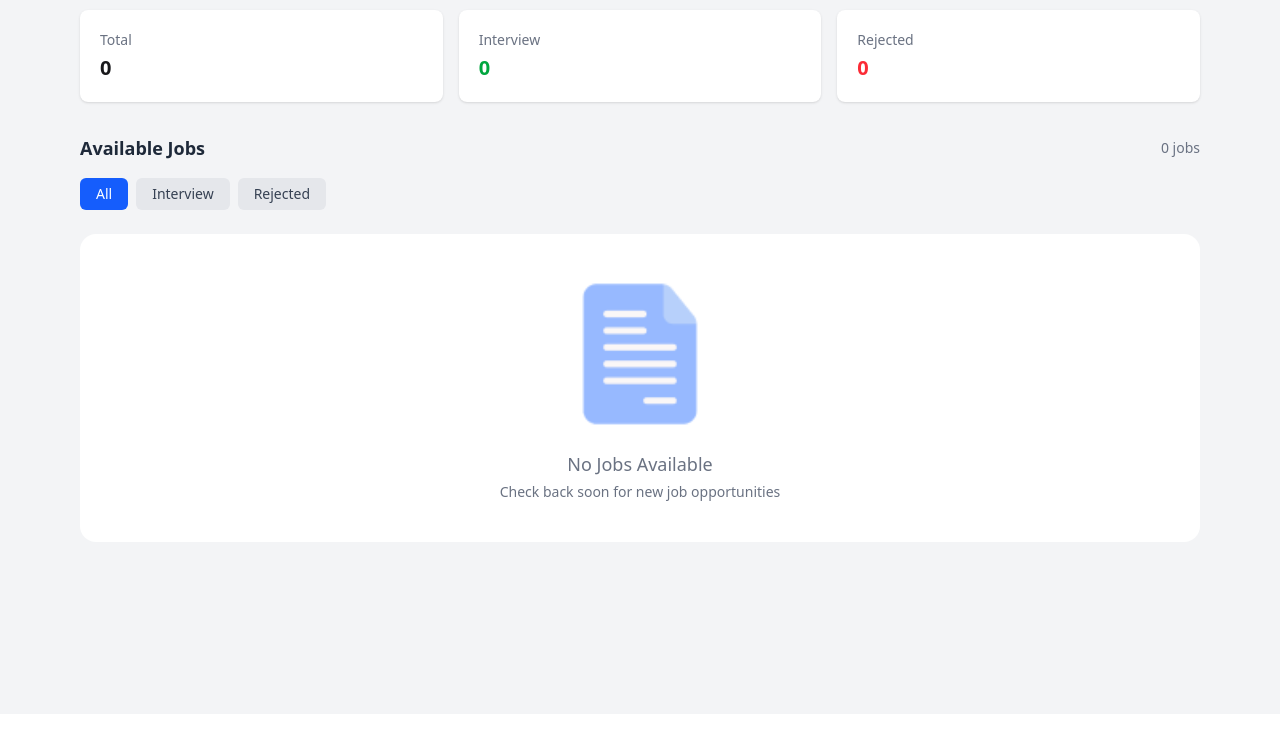
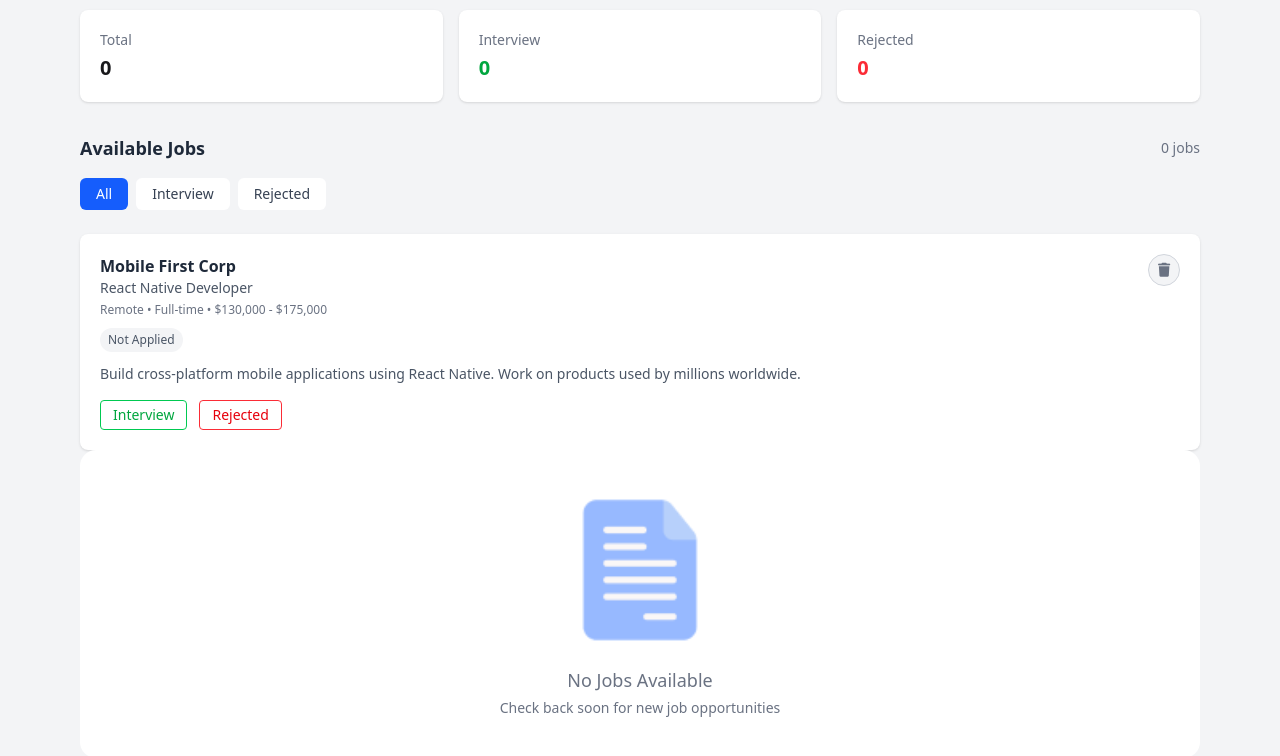
Before and after one commit to sowrovsec/swe-job-board, a plain HTML site: page index.html in a window 1280 px wide. Shown: the part 86-842 px from the top of the page. Before the commit the page ends 800 px from the top, so only its background shows below. Drawn offline with nearby package versions, Linux system fonts and the light colour scheme.

Commit message:
show job section design completed

```diff
--- a/index.html
+++ b/index.html
@@ -48,23 +48,79 @@
                 All
             </button>
 
-            <button id="interviewTab" class="tab-btn bg-gray-200 text-gray-700 px-4 py-1.5 rounded-md text-sm">
+            <button id="interviewTab" class="tab-btn bg-white text-gray-700 px-4 py-1.5 rounded-md text-sm">
                 Interview
             </button>
 
-            <button id="rejectedTab" class="tab-btn bg-gray-200 text-gray-700 px-4 py-1.5 rounded-md text-sm">
+            <button id="rejectedTab" class="tab-btn bg-white text-gray-700 px-4 py-1.5 rounded-md text-sm">
                 Rejected
             </button>
         </div>
 
-        <!-- show joblist according to tabs -->
-        <div id="jobContainer" class="space-y-4"></div>
- <!-- No Jobs  -->
+        <!-- jobs ========= -->
+        <!-- job card -->
+        <div id="jobContainer" class="space-y-4">
+            <div class="bg-white p-5 rounded-lg shadow-sm">
+
+
+                <div class="flex justify-between items-start">
+
+                    <!-- Left Content -->
+                    <div>
+                        <h3 class="font-semibold text-gray-800">Mobile First Corp</h3>
+                        <p class="text-sm text-gray-600">React Native Developer</p>
+                        <p class="text-xs text-gray-500 mt-1">
+                            Remote • Full-time • $130,000 - $175,000
+                        </p>
+                    </div>
+
+                    <!-- Delete Button right side -->
+                    <button
+                        class="w-8 h-8 flex items-center justify-center border border-gray-300 bg-gray-100 rounded-full text-gray-500 hover:bg-red-100 hover:text-red-600 cursor-pointer ">
+                        <i class="fa-solid fa-trash text-sm"></i>
+                    </button>
+
+                </div>
+
+                <!-- Status Badge -->
+                <div class="mt-2">
+                    <span class="inline-block text-xs px-2 py-1 rounded-full bg-gray-100 text-gray-600">
+                        Not Applied
+                    </span>
+                </div>
+
+                <!-- Job Description -->
+                <p class="text-sm text-gray-600 mt-3">
+                    Build cross-platform mobile applications using React Native. Work on products used by millions
+                    worldwide.
+                </p>
+
+                <!-- Action Buttons -->
+                <div class="mt-4 flex gap-3">
+                    <button id="interviewCount"
+                        class="border border-green-500 text-green-600 text-sm px-3 py-1 rounded hover:bg-green-50">
+                        Interview
+                    </button>
+
+                    <button id="rejectedCount"
+                        class="border border-red-500 text-red-600 text-sm px-3 py-1 rounded hover:bg-red-50">
+                        Rejected
+                    </button>
+                </div>
+
+            </div>
+
+            <!-- end card -->
+
+        </div>
+
+        <!-- end jobs -->
+
+        <!-- No Jobs  -->
         <div class="text-center bg-white py-10 text-gray-500 rounded-2xl">
 
             <div class="flex justify-center mb-4">
-                <img src="./assets/images/jobs.png" alt="No jobs "
-                    class="w-40 h-auto opacity-80" />
+                <img src="./assets/images/jobs.png" alt="No jobs " class="w-40 h-auto opacity-80" />
             </div>
 
             <p class="font-medium text-lg">No Jobs Available</p>
```
